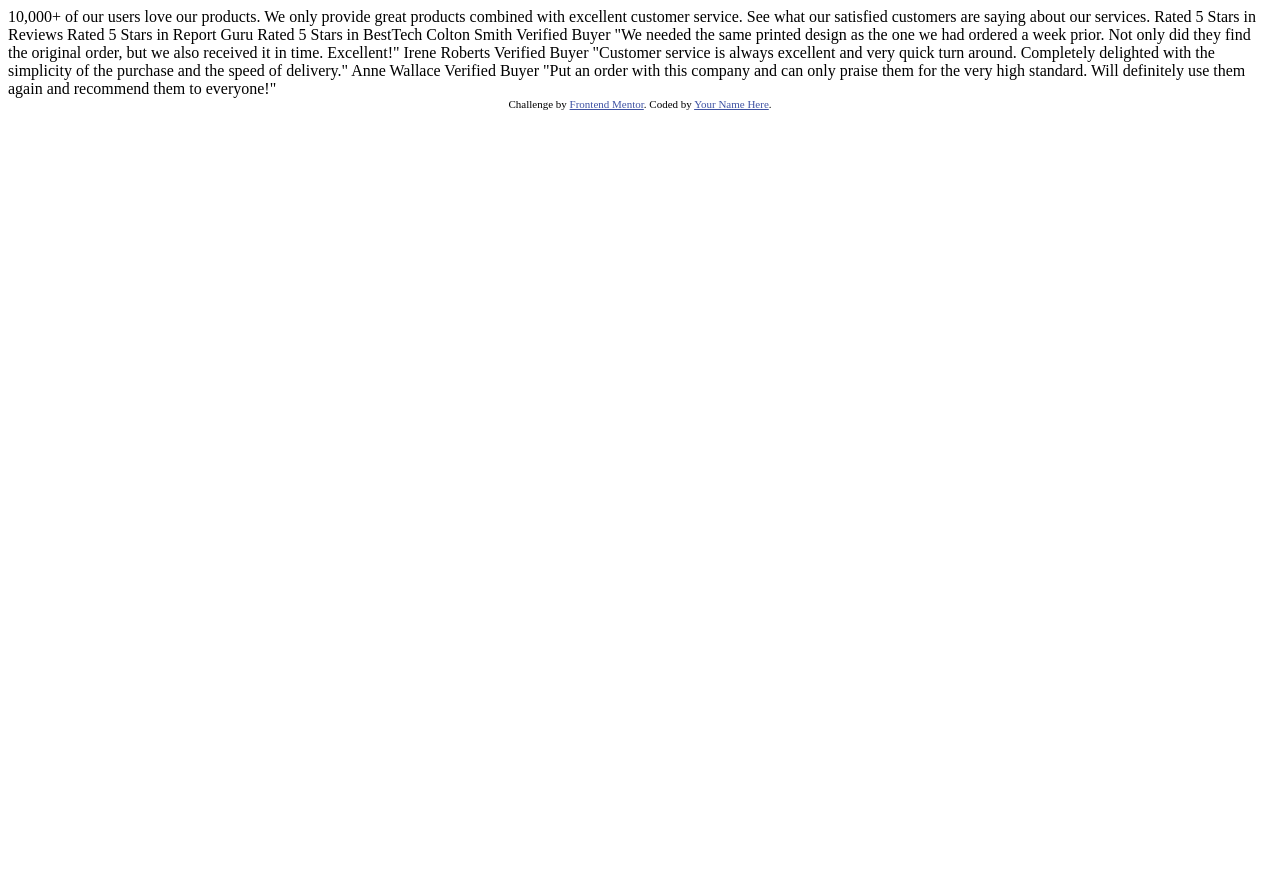
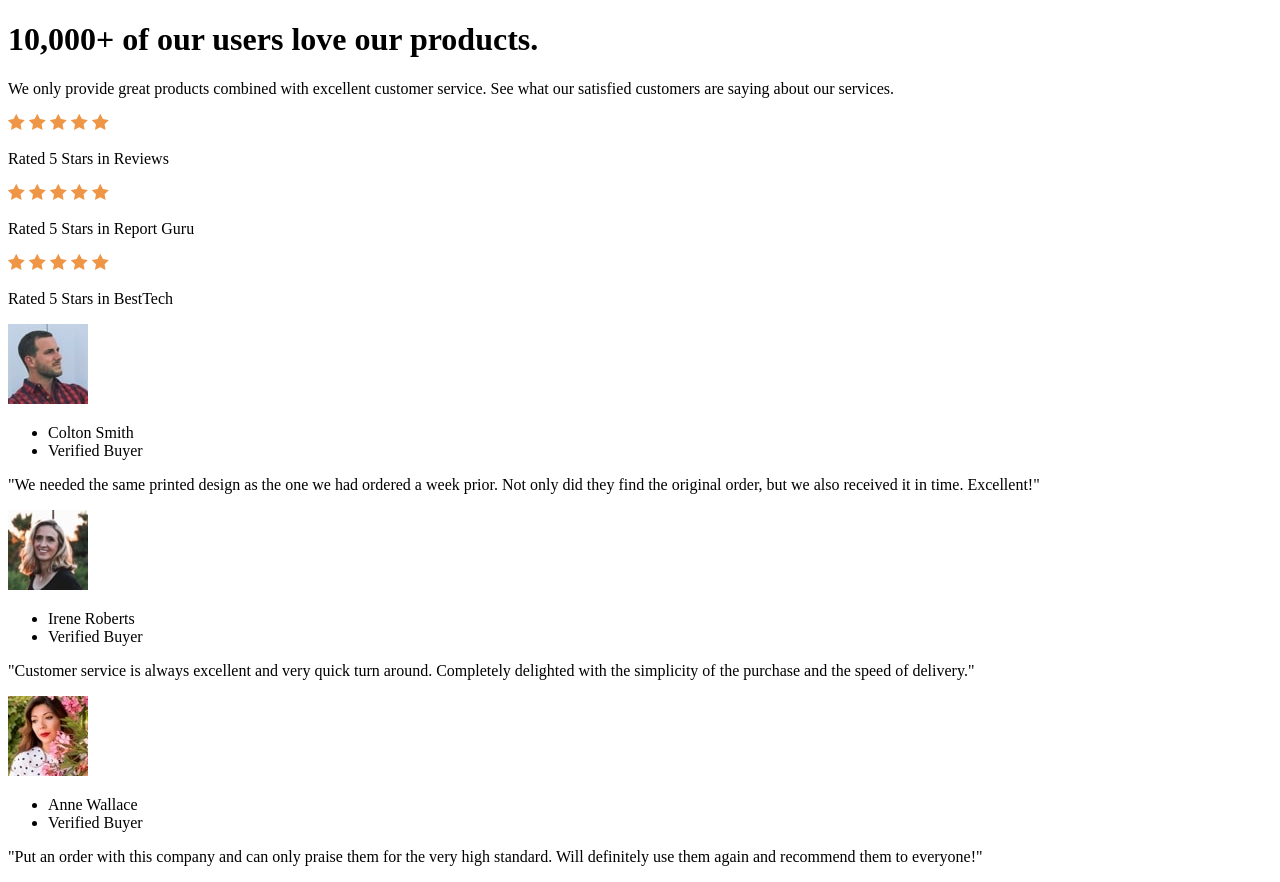
Before and after one commit to Dyego27/Social-proof-section, a plain HTML site: page index.html in a window 1280 px wide. Before the commit the page ends 800 px from the top, so only its background shows below. Drawn offline with Linux system fonts and the light colour scheme.

Commit message:
Html feito

```diff
--- a/index.html
+++ b/index.html
@@ -4,7 +4,7 @@
     <meta charset="UTF-8" />
     <meta name="viewport" content="width=device-width, initial-scale=1.0" />
     <!-- displays site properly based on user's device -->
-
+    <link rel="stylesheet" href="">
     <link
       rel="icon"
       type="image/png"
@@ -13,49 +13,68 @@
     />
 
     <title>Frontend Mentor | Social proof section</title>
-
-    <!-- Feel free to remove these styles or customise in your own stylesheet 👍 -->
-    <style>
-      .attribution {
-        font-size: 11px;
-        text-align: center;
-      }
-      .attribution a {
-        color: hsl(228, 45%, 44%);
-      }
-    </style>
   </head>
   <body>
-    10,000+ of our users love our products.
-
-    We only provide great products combined with excellent customer service.
-    See what our satisfied customers are saying about our services.
-
-    Rated 5 Stars in Reviews
-    Rated 5 Stars in Report Guru
-    Rated 5 Stars in BestTech
-
-    Colton Smith
-    Verified Buyer
-    "We needed the same printed design as the one we had ordered a week prior.
-    Not only did they find the original order, but we also received it in time.
-    Excellent!"
-
-    Irene Roberts
-    Verified Buyer
-    "Customer service is always excellent and very quick turn around. Completely
-    delighted with the simplicity of the purchase and the speed of delivery."
-
-    Anne Wallace
-    Verified Buyer
-    "Put an order with this company and can only praise them for the very high
-    standard. Will definitely use them again and recommend them to everyone!"
-
-    <div class="attribution">
-      Challenge by
-      <a href="https://www.frontendmentor.io?ref=challenge" target="_blank"
-        >Frontend Mentor</a
-      >. Coded by <a href="#">Your Name Here</a>.
-    </div>
+    <main class="main">
+      <header>
+        <h1>10,000+ of our users love our products.</h1>
+        <p>We only provide great products combined with excellent customer service.
+          See what our satisfied customers are saying about our services.</p>
+          <div class="container">
+            <img src="images/icon-star.svg" alt="">
+            <img src="images/icon-star.svg" alt="">
+            <img src="images/icon-star.svg" alt="">
+            <img src="images/icon-star.svg" alt="">
+            <img src="images/icon-star.svg" alt="">
+            <p>Rated 5 Stars in Reviews</p>
+          </div>
+          <div class="container">
+            <img src="images/icon-star.svg" alt="">
+            <img src="images/icon-star.svg" alt="">
+            <img src="images/icon-star.svg" alt="">
+            <img src="images/icon-star.svg" alt="">
+            <img src="images/icon-star.svg" alt="">
+            <p>Rated 5 Stars in Report Guru</p>
+          </div>
+          <div class="container">
+            <img src="images/icon-star.svg" alt="">
+            <img src="images/icon-star.svg" alt="">
+            <img src="images/icon-star.svg" alt="">
+            <img src="images/icon-star.svg" alt="">
+            <img src="images/icon-star.svg" alt="">
+            <p>Rated 5 Stars in BestTech</p>
+          </div>
+      </header>
+      <section>
+        <div class="container1">
+          <img src="images/image-colton.jpg" alt="">
+          <ul>
+            <li>Colton Smith </li>
+            <li>Verified Buyer</li>
+          </ul>
+          <p> "We needed the same printed design as the one we had ordered a week prior.
+            Not only did they find the original order, but we also received it in time.
+            Excellent!"</p>
+        </div>
+        <div class="container1">
+          <img src="images/image-irene.jpg" alt="">
+          <ul>
+            <li>Irene Roberts </li>
+            <li>Verified Buyer</li>
+          </ul>
+          <p> "Customer service is always excellent and very quick turn around. Completely
+            delighted with the simplicity of the purchase and the speed of delivery."</p>
+        </div>
+        <div class="container1">
+          <img src="images/image-anne.jpg" alt="">
+          <ul>
+            <li>Anne Wallace </li>
+            <li>Verified Buyer</li>
+          </ul>
+          <p>"Put an order with this company and can only praise them for the very high
+            standard. Will definitely use them again and recommend them to everyone!"</p>
+        </div>
+      </section>
+    </main>
   </body>
 </html>
```
